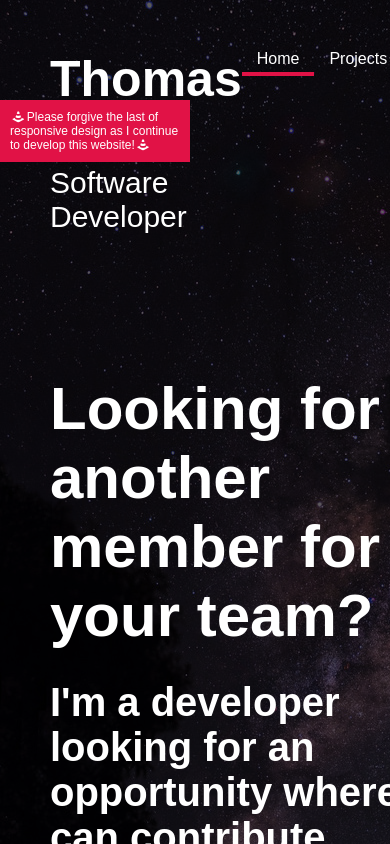
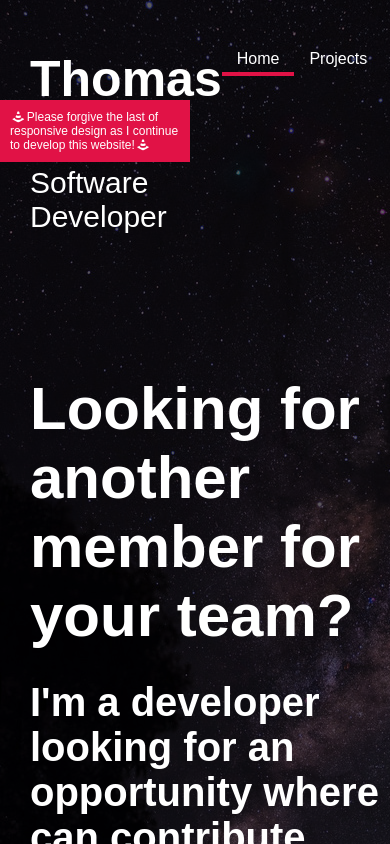
Before and after one commit to t-laird/t-laird.github.io, a React (Create React App) app: page / in a window 390 px wide. Shown: the top 844 px of the page. Built offline with nearby package versions, Linux system fonts and the light colour scheme.

Commit message:
reduce padding on smaller screens, add flex to main

```diff
--- a/src/Components/App/App.scss
+++ b/src/Components/App/App.scss
@@ -9,8 +9,15 @@
   margin: 0px auto;
   padding: 0px 50px;
   main {
+    display: flex;
     width: 100%;
     box-sizing: border-box;
     height: 100%;
   }
 }
+
+@media screen and (max-width: 1050px) {
+  .App {
+    padding: 0px 30px;
+  }
+}
```
